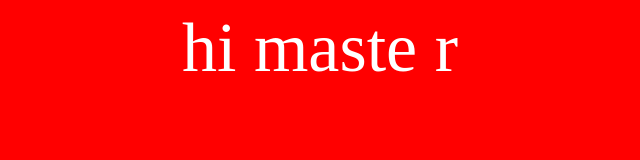
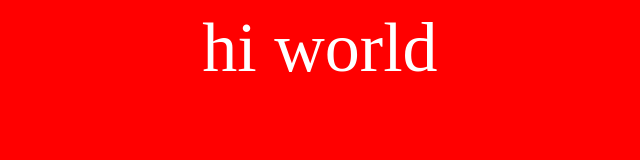
Before and after one commit to SaraHamama/hello-world, a plain HTML site: page index.html in a window 1280 px wide. Shown: the whole page, without its empty margins (320-960 px from the left). Drawn offline with Linux system fonts and the light colour scheme.

Commit message:
master => world

```diff
--- a/index.html
+++ b/index.html
@@ -23,7 +23,7 @@ index
 <body>
 <p>
 
-hi maste r
+hi world
 
 
 </p>
```
